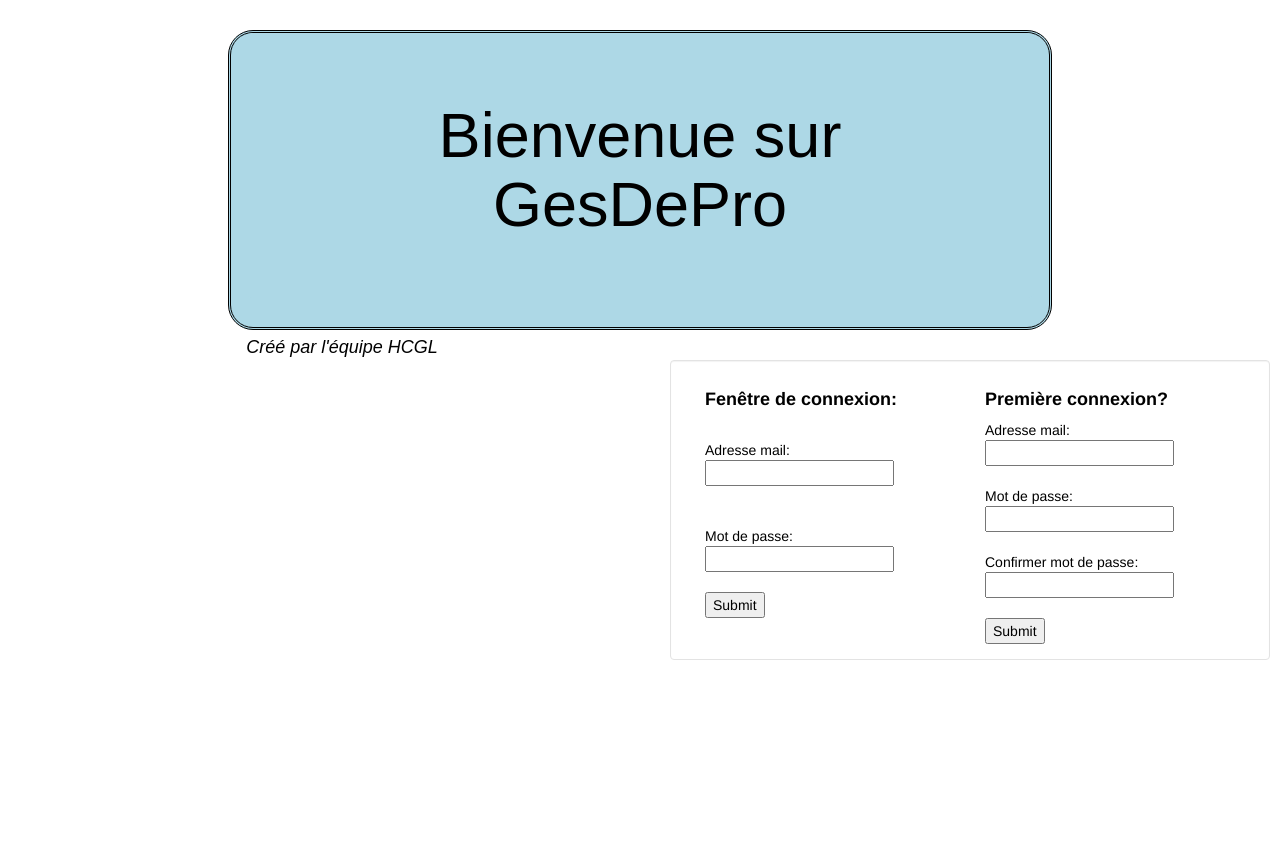
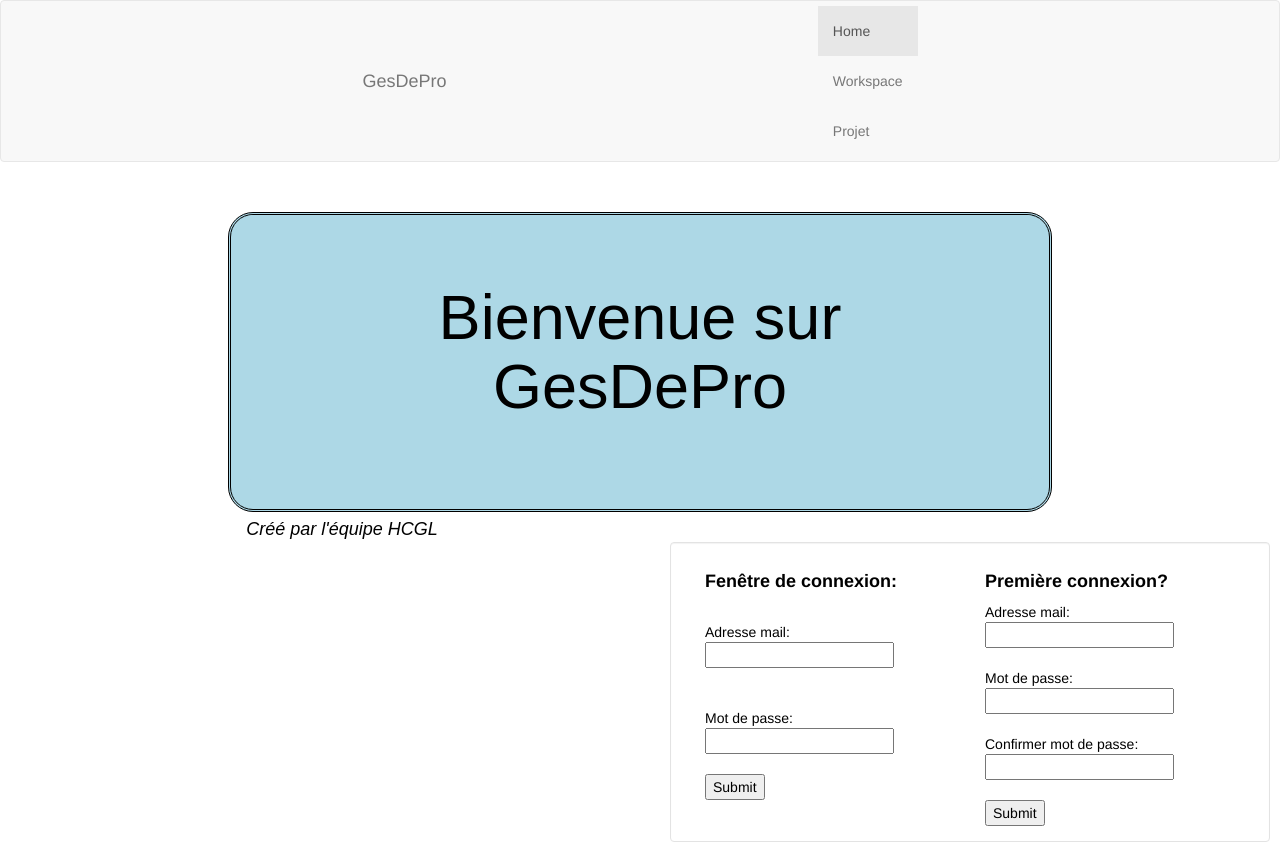
Before and after one commit to Lunya/PGP_2017, an Angular app: page /home in a window 1280 px wide. Before the commit the page ends 800 px from the top, so only its background shows below. Built offline with nearby package versions, Linux system fonts and the light colour scheme.

Commit message:
Header + route

```diff
--- a/src/app/app.component.html
+++ b/src/app/app.component.html
@@ -1,14 +1,15 @@
 <!--The content below is only a placeholder and can be replaced.
 <app-auth></app-auth>-->
+<app-header></app-header>
 
+<div *ngIf="routerLink === '/home'">
 <app-home></app-home>
+</div>
 
-<!--
-<div *ngIf="route === '/Connected-view'">
+<div *ngIf="routerLink === '/Workspace'">
 <app-connected-view></app-connected-view>
 </div>
 
-<div *ngIf="route === '/Project-view'">
+<!-- <div *ngIf="route === '/Project-view'">
 <app-project-view></app-project-view>
-</div>
--->
+</div> -->
--- a/src/app/app.module.ts
+++ b/src/app/app.module.ts
@@ -12,6 +12,7 @@ import { AuthGuard } from './auth.guard';
 import { ConnectedViewComponent } from './connected-view/connected-view.component';
 import { ProjectViewComponent } from './project-view/project-view.component';
 import { HomeComponent } from './home/home.component';
+import { HeaderComponent } from './header/header.component';
 
 
 @NgModule({
@@ -20,7 +21,8 @@ import { HomeComponent } from './home/home.component';
 		AuthComponent,
     ConnectedViewComponent,
     ProjectViewComponent,
-    HomeComponent
+    HomeComponent,
+    HeaderComponent
 	],
 	imports: [
 		BrowserModule,
--- /dev/null
+++ b/src/app/header/header.component.html
@@ -0,0 +1,13 @@
+<nav class="navbar navbar-default">
+  <div class="container-fluid">
+    <div class="navbar-header">
+      <a class="navbar-brand" href="#">GesDePro</a>
+    </div>
+    <ul class="nav navbar-nav">
+      <li class="active"><a href="#" routerLinkActive="active">Home</a></li>
+      <li><a routerLink="/Workspace" routerLinkActive="active">Workspace</a></li>
+      <li><a routerLink="/Project" routerLinkActive="active">Projet</a></li>
+    </ul>
+  </div>
+</nav>
+<router-outlet></router-outlet>
--- /dev/null
+++ b/src/app/header/header.component.ts
@@ -0,0 +1,16 @@
+import { Component, OnInit, ViewEncapsulation } from '@angular/core';
+
+@Component({
+  selector: 'app-header',
+  templateUrl: './header.component.html',
+  styleUrls: ['./header.component.css'],
+  encapsulation: ViewEncapsulation.None
+})
+export class HeaderComponent implements OnInit {
+
+  constructor() { }
+
+  ngOnInit() {
+  }
+
+}
```
Also changed, not shown: src/app/app-routing.module.ts (+4 -3 lines), src/app/header/header.component.css (added), 1 other file (tests, documents, lock files or other folders).
